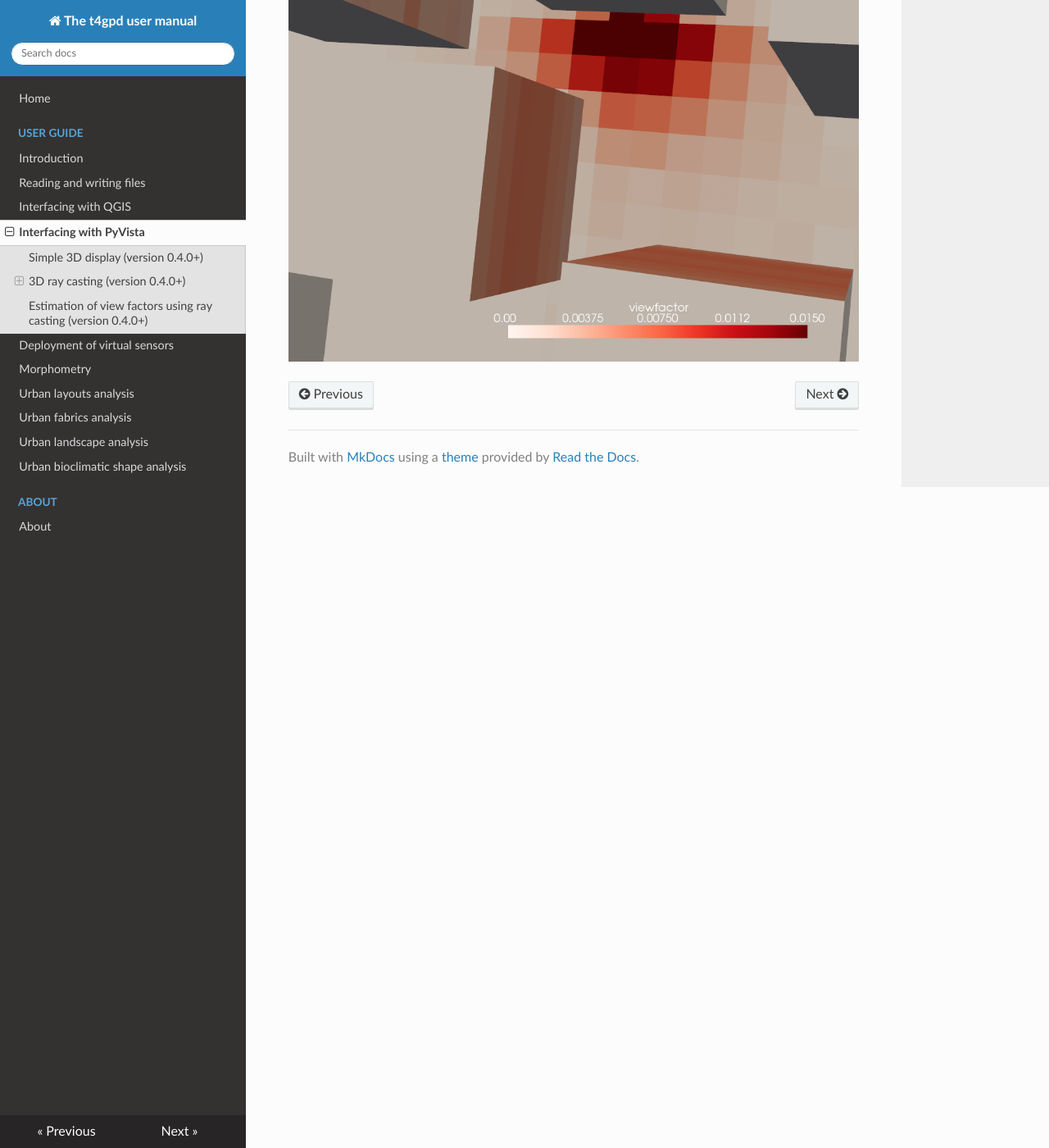
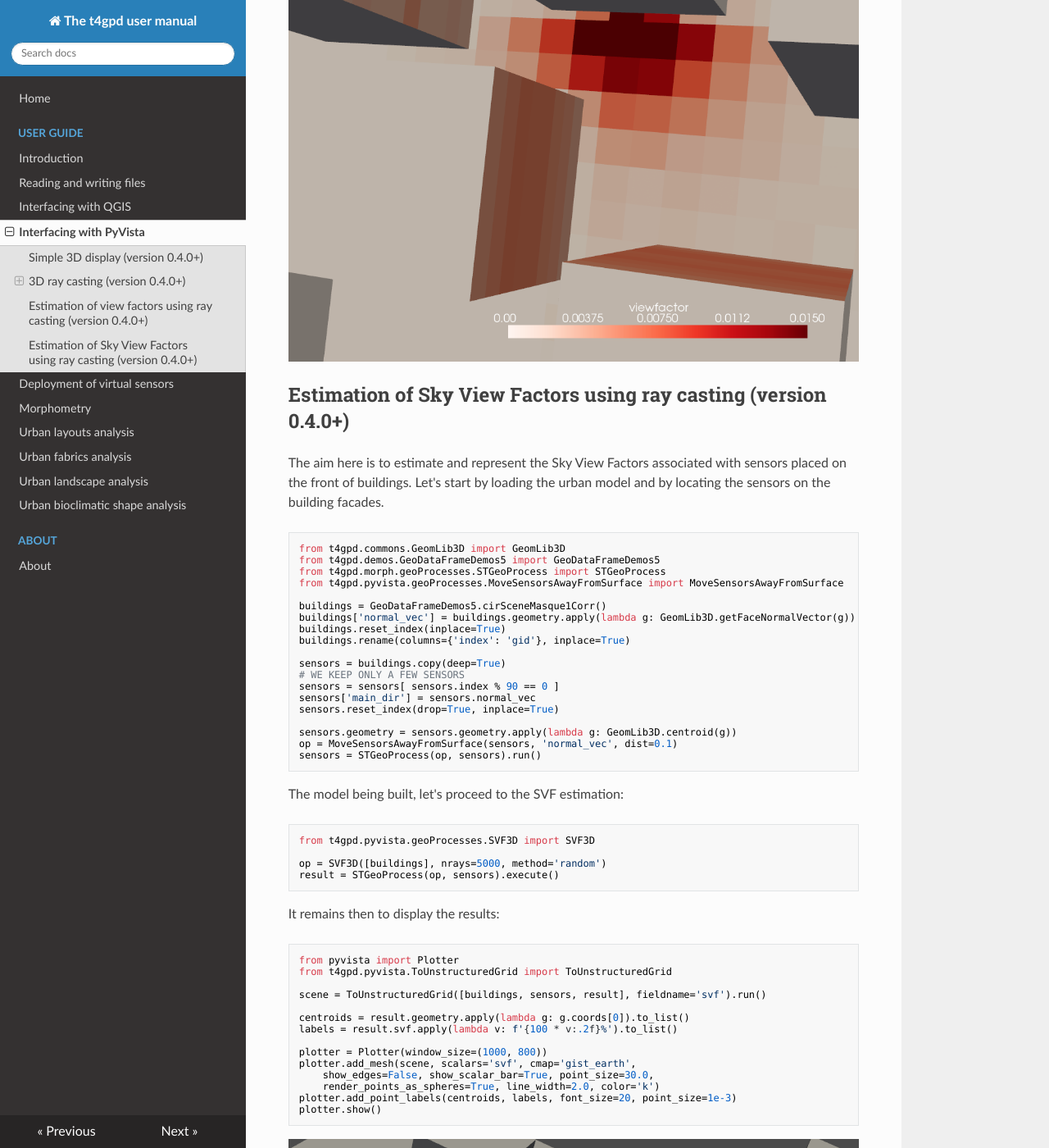
Before and after one commit to thomas-leduc/t4gpd-docs, an MkDocs documentation site: the page built from docs/pyvista.md, in a window 1280 px wide and 1400 px high, scrolled down 6135 px. Shown: the whole window at 82% size. Built offline with MkDocs 1.6.1, drawn with Linux system fonts in a browser that asks for light colours; nearby versions of some CDN libraries.

Commit message:
Update pyvista.md (regarding SVF3D) + add new img/pyvista_4.png

````diff
--- a/docs/pyvista.md
+++ b/docs/pyvista.md
@@ -256,3 +256,59 @@ plotter.show()
 ```
 
 ![Estimation of View Factors](img/pyvista_3.png)
+
+## Estimation of Sky View Factors using ray casting (version 0.4.0+)
+
+The aim here is to estimate and represent the Sky View Factors associated with sensors placed on the front of buildings. Let's start by loading the urban model and by locating the sensors on the building facades.
+
+```python
+from t4gpd.commons.GeomLib3D import GeomLib3D
+from t4gpd.demos.GeoDataFrameDemos5 import GeoDataFrameDemos5
+from t4gpd.morph.geoProcesses.STGeoProcess import STGeoProcess
+from t4gpd.pyvista.geoProcesses.MoveSensorsAwayFromSurface import MoveSensorsAwayFromSurface
+
+buildings = GeoDataFrameDemos5.cirSceneMasque1Corr()
+buildings['normal_vec'] = buildings.geometry.apply(lambda g: GeomLib3D.getFaceNormalVector(g))
+buildings.reset_index(inplace=True)
+buildings.rename(columns={'index': 'gid'}, inplace=True)
+
+sensors = buildings.copy(deep=True)
+# WE KEEP ONLY A FEW SENSORS
+sensors = sensors[ sensors.index % 90 == 0 ]
+sensors['main_dir'] = sensors.normal_vec
+sensors.reset_index(drop=True, inplace=True)
+
+sensors.geometry = sensors.geometry.apply(lambda g: GeomLib3D.centroid(g))
+op = MoveSensorsAwayFromSurface(sensors, 'normal_vec', dist=0.1)
+sensors = STGeoProcess(op, sensors).run()
+```
+
+The model being built, let's proceed to the SVF estimation:
+
+```python
+from t4gpd.pyvista.geoProcesses.SVF3D import SVF3D
+
+op = SVF3D([buildings], nrays=5000, method='random')
+result = STGeoProcess(op, sensors).execute()
+```
+
+It remains then to display the results:
+
+```python
+from pyvista import Plotter
+from t4gpd.pyvista.ToUnstructuredGrid import ToUnstructuredGrid
+
+scene = ToUnstructuredGrid([buildings, sensors, result], fieldname='svf').run()
+
+centroids = result.geometry.apply(lambda g: g.coords[0]).to_list()
+labels = result.svf.apply(lambda v: f'{100 * v:.2f}%').to_list()
+
+plotter = Plotter(window_size=(1000, 800))
+plotter.add_mesh(scene, scalars='svf', cmap='gist_earth',
+    show_edges=False, show_scalar_bar=True, point_size=30.0,
+    render_points_as_spheres=True, line_width=2.0, color='k')
+plotter.add_point_labels(centroids, labels, font_size=20, point_size=1e-3)
+plotter.show()
+```
+
+![Estimation of Sky View Factors](img/pyvista_4.png)
````
Also changed, not shown: docs/img/pyvista_4.png (added).
